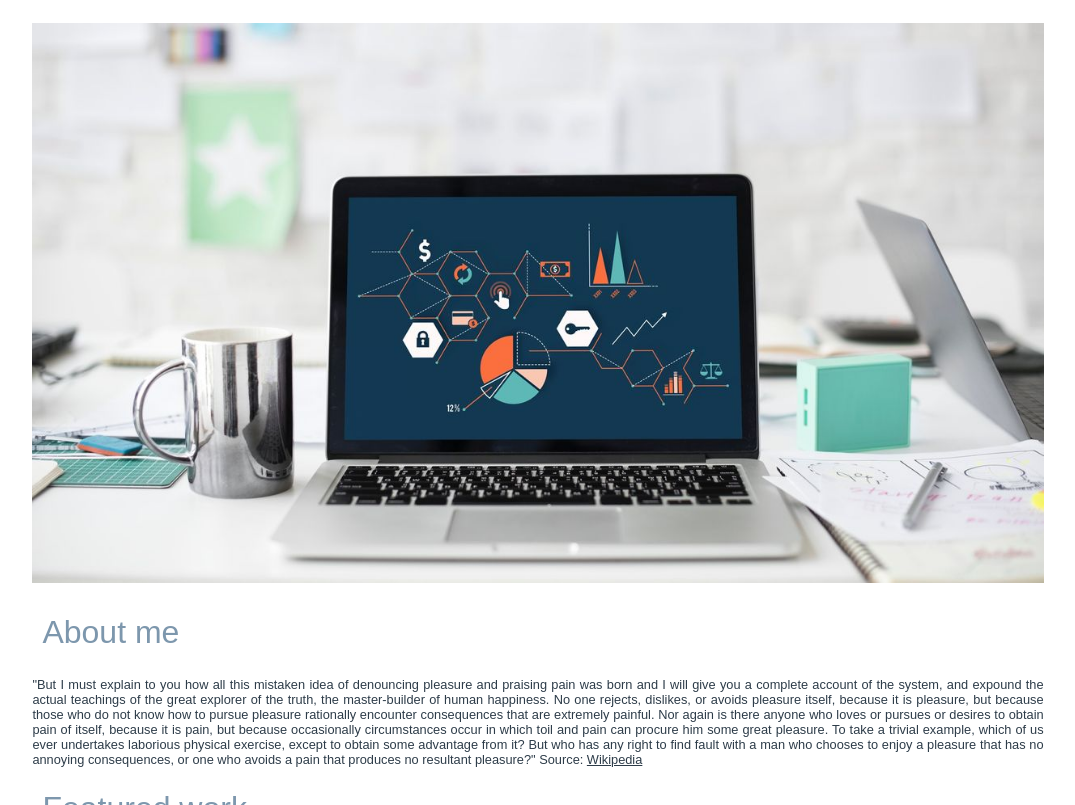
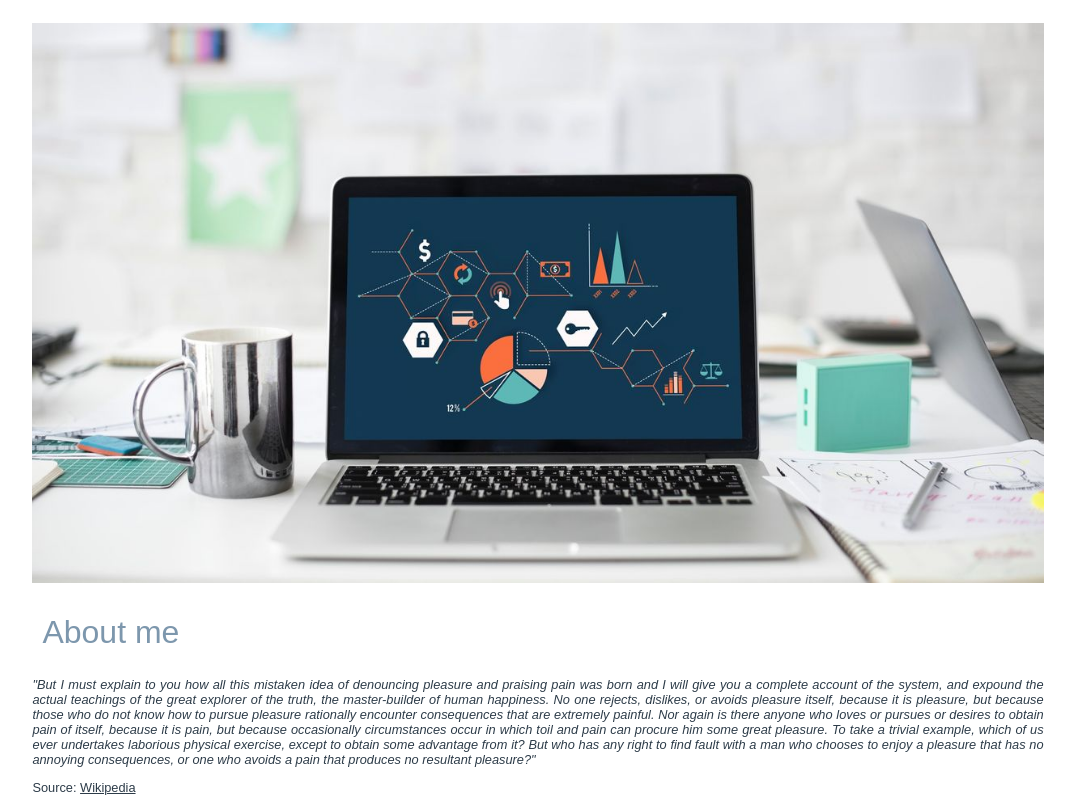
Before and after one commit to superd0ll/portfoliopage, a plain HTML site: page index.html in a window 1280 px wide. Shown: the part 127-932 px from the top of the page, without its empty margins (102-1177 px from the left). Drawn offline with Linux system fonts and the light colour scheme; a web font is replaced by a local one.

Commit message:
committing html file

```diff
--- a/index.html
+++ b/index.html
@@ -26,7 +26,7 @@
     <div id="top-picture"><img src="img/code3.jpeg" alt="portfolio 1"></div>
     <div id="about">
     <h1>About me</h1>
-    <p>"But I must explain to you how all this mistaken idea of denouncing pleasure
+    <p> <em>"But I must explain to you how all this mistaken idea of denouncing pleasure
         and praising pain was born and I will give you a complete account of the system,
         and expound the actual teachings of the great explorer of the truth, the master-builder
         of human happiness. No one rejects, dislikes, or avoids pleasure itself, because it is
@@ -37,7 +37,7 @@
         To take a trivial example, which of us ever undertakes laborious physical exercise,
         except to obtain some advantage from it? But who has any right to find fault with a
         man who chooses to enjoy a pleasure that has no annoying consequences, or one
-        who avoids a pain that produces no resultant pleasure?" Source: <a href="https://en.wikipedia.org/wiki/Lorem_ipsum" >Wikipedia</a>
+        who avoids a pain that produces no resultant pleasure?"</em> <p>Source: <a href="https://en.wikipedia.org/wiki/Lorem_ipsum" >Wikipedia</a></p>
     </p>
     </div>
     <div id="three-pics-container">
```
